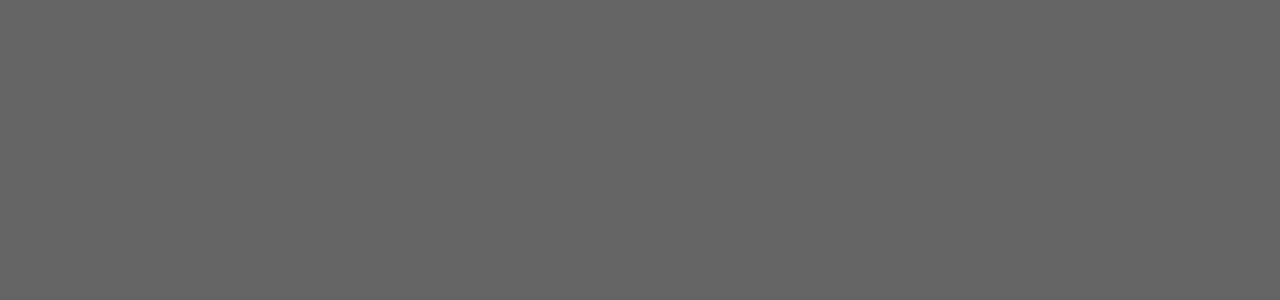
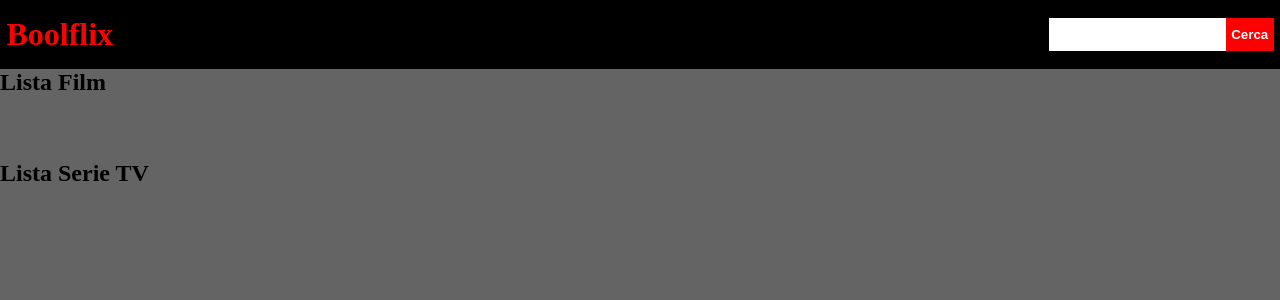
Before and after one commit to AntonioNicolaci/vite-boolflix, a Vue app: page / in a window 1280 px wide. Shown: the top 300 px of the page. Built offline with nearby package versions, Linux system fonts and the light colour scheme.

Commit message:
add components/ add get API

```diff
--- a/src/App.vue
+++ b/src/App.vue
@@ -1,8 +1,123 @@
-<script setup>
+<script>
+    import CardItem from "./components/CardListItem.vue";
+    import axios from 'axios';
+    export default {
+        data() {
+            return {
+                FilmJSON: [],
+                SeriesJSON: [],
+                research: '',
+            }
+        },
+
+        methods: {
+            resAPI (res) {
+                const optionsFilm = {
+                    method: 'GET',
+                    url: 'https://api.themoviedb.org/3/search/movie',
+                    params: {query: res, include_adult: 'false', language: 'it-IT', page: '1'},
+                    headers: {
+                        accept: 'application/json',
+                        Authorization: 'Bearer eyJhbGciOiJIUzI1NiJ9.eyJhdWQiOiIyMWU2NjFkMjdiZWEzNjVkODUwOTY2NDNkMjc2NjBkOSIsInN1YiI6IjY0NmRlNDMyMzNhMzc2MDExZWM1ZWFlNyIsInNjb3BlcyI6WyJhcGlfcmVhZCJdLCJ2ZXJzaW9uIjoxfQ.yVZhwZBeOESjgEA_ZLAxN2yZU7Ky4FABBNEesoLZNQQ'
+                    }
+                };
+                axios
+                    .request(optionsFilm)
+                    .then(response => {
+                        this.FilmJSON = response.data;
+                    });
+                const optionsSeries = {
+                    method: 'GET',
+                    url: 'https://api.themoviedb.org/3/search/tv',
+                    params: {query: res, include_adult: 'false', language: 'it-IT', page: '1'},
+                    headers: {
+                        accept: 'application/json',
+                        Authorization: 'Bearer eyJhbGciOiJIUzI1NiJ9.eyJhdWQiOiIyMWU2NjFkMjdiZWEzNjVkODUwOTY2NDNkMjc2NjBkOSIsInN1YiI6IjY0NmRlNDMyMzNhMzc2MDExZWM1ZWFlNyIsInNjb3BlcyI6WyJhcGlfcmVhZCJdLCJ2ZXJzaW9uIjoxfQ.yVZhwZBeOESjgEA_ZLAxN2yZU7Ky4FABBNEesoLZNQQ'
+                    }
+                };
+                axios
+                    .request(optionsSeries)
+                    .then(response => {
+                        this.SeriesJSON = response.data;
+                    });
+            }
+        },
+
+        components: {
+            CardItem,
+        }
+    }
 </script>
 
 <template>
+    <header>
+        <h1>Boolflix</h1>
+        <div>
+            <input type="text" v-model="research">
+            <button @click="resAPI(research)">Cerca</button>
+        </div>
+    </header>
+
+    <main>
+        <h2>Lista Film</h2>
+        <div id="listFilm">
+            <CardItem v-for="film in FilmJSON.results"
+                :title="film.title"
+                :orTit="film.original_title"
+                :orLang="film.original_language"
+                :vote="film.vote_average"
+            />
+        </div>
+        <h2>Lista Serie TV</h2>
+        <div id="listSeries">
+            <CardItem v-for="tv in SeriesJSON.results"
+                :title="tv.name"
+                :orTit="tv.original_name"
+                :orLang="tv.original_language"
+                :vote="tv.vote_average"
+            />
+        </div>
+    </main>
 </template>
 
 <style lang="scss" scoped>
+    header {
+        display: flex;
+        justify-content: space-between;
+        align-items: center;
+        background-color: #000;
+        padding: 1em .4em;
+
+        h1 {
+            color: red;
+        }
+
+        input[type="text"] {
+            border: none;
+            height: 2.5em;
+            &:focus-visible {
+                outline: 1px solid red;
+                box-shadow: 0px 0px 20px 1px red;
+            }
+        }
+
+        button {
+            border: none;
+            height: 2.5em;
+            background-color: red;
+            color: #fff;
+            font-weight: bold;
+            padding-inline: .4em;
+        }
+
+
+    }
+
+    #listFilm, #listSeries {
+        display: flex;
+        flex-wrap: wrap;
+        gap: 1em;
+        margin: 2em;
+    }
+
 </style>
```
